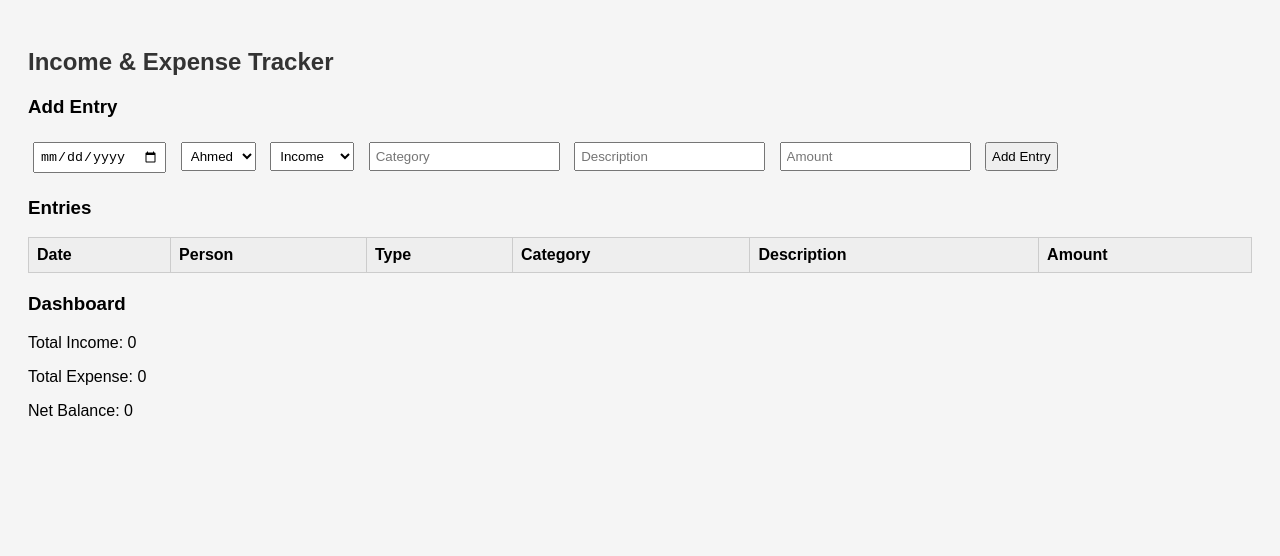
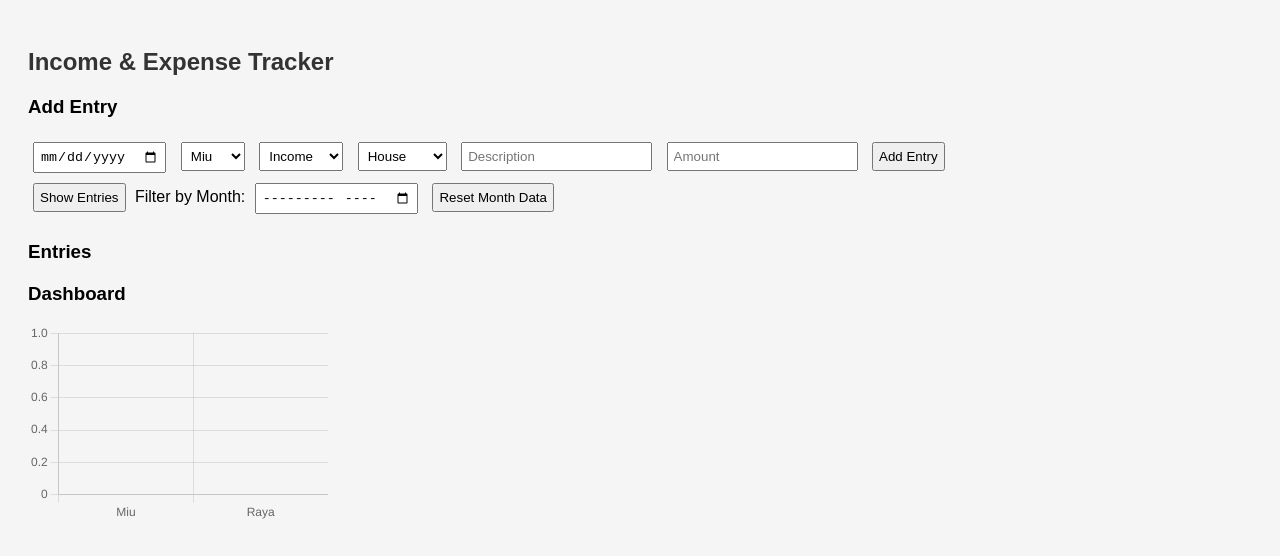
Before and after one commit to Miushaan/Kudhin-Bill-Spliter, a plain HTML site: page index.html in a window 1280 px wide. Drawn offline with nearby package versions, Linux system fonts and the light colour scheme.

Commit message:
Enhance income and expense tracker with new features
Updated the income and expense tracker to include a chart for visual representation of data, added filtering by month, and improved the entry form with more categories.

```diff
--- a/index.html
+++ b/index.html
@@ -4,6 +4,7 @@
 <meta charset="UTF-8">
 <meta name="viewport" content="width=device-width, initial-scale=1.0">
 <title>Couple Income & Expense Tracker</title>
+<script src="https://cdn.jsdelivr.net/npm/chart.js"></script>
 <style>
   body { font-family: Arial, sans-serif; padding: 20px; background: #f5f5f5; }
   h2 { color: #333; }
@@ -12,6 +13,9 @@
   th { background: #eee; }
   input, select, button { padding: 5px; margin: 5px; }
   .dashboard { margin-top: 20px; }
+  #entriesTable { display: none; margin-top: 10px; }
+  button.toggleEntries { margin-bottom: 10px; }
+  #dashboardChart { max-width: 300px; max-height: 200px; }
 </style>
 </head>
 <body>
@@ -22,20 +26,30 @@
 <form id="entryForm">
   <input type="date" id="date" required>
   <select id="person" required>
-    <option value="Ahmed">Ahmed</option>
-    <option value="Sara">Sara</option>
-    <option value="Both">Both</option>
+    <option value="Miu">Miu</option>
+    <option value="Raya">Raya</option>
   </select>
   <select id="type" required>
     <option value="Income">Income</option>
     <option value="Expense">Expense</option>
   </select>
-  <input type="text" id="category" placeholder="Category" required>
+  <select id="category" required>
+    <option value="House">House</option>
+    <option value="Transport">Transport</option>
+    <option value="Personal">Personal</option>
+    <option value="General">General</option>
+  </select>
   <input type="text" id="description" placeholder="Description">
   <input type="number" id="amount" placeholder="Amount" required>
   <button type="submit">Add Entry</button>
 </form>
 
+<button class="toggleEntries" onclick="toggleEntries()">Show Entries</button>
+<label for="monthFilter">Filter by Month:</label>
+<input type="month" id="monthFilter">
+<button onclick="resetMonthData()">Reset Month Data</button>
+
+<div id="entriesContainer">
   <h3>Entries</h3>
   <table id="entriesTable">
     <thead>
@@ -43,36 +57,68 @@
     </thead>
     <tbody></tbody>
   </table>
+</div>
 
-<div class="dashboard">
+<div class="dashboard" id="dashboard">
 <h3>Dashboard</h3>
-<p>Total Income: <span id="totalIncome">0</span></p>
-<p>Total Expense: <span id="totalExpense">0</span></p>
-<p>Net Balance: <span id="netBalance">0</span></p>
+<canvas id="dashboardChart"></canvas>
 </div>
 
 <script>
 let entries = JSON.parse(localStorage.getItem('entries')) || [];
+let chart;
+const password = '12247';
 
 function saveEntries() {
   localStorage.setItem('entries', JSON.stringify(entries));
 }
 
+function toggleEntries() {
+  const table = document.getElementById('entriesTable');
+  table.style.display = table.style.display === 'none' ? 'table' : 'none';
+}
+
 function renderTable() {
+  const monthFilter = document.getElementById('monthFilter').value;
+  entries.sort((a,b) => new Date(a.date) - new Date(b.date));
   const tbody = document.querySelector('#entriesTable tbody');
   tbody.innerHTML = '';
-  let totalIncome = 0;
-  let totalExpense = 0;
+
+  let personTotals = {Miu:0, Raya:0};
+
   entries.forEach(e => {
+    if(monthFilter && !e.date.startsWith(monthFilter)) return;
     const row = document.createElement('tr');
     row.innerHTML = `<td>${e.date}</td><td>${e.person}</td><td>${e.type}</td><td>${e.category}</td><td>${e.description}</td><td>${e.amount}</td>`;
     tbody.appendChild(row);
-    if(e.type === 'Income') totalIncome += parseFloat(e.amount);
-    else totalExpense += parseFloat(e.amount);
+
+    if(e.type === 'Income') personTotals[e.person] += parseFloat(e.amount);
+    else personTotals[e.person] -= parseFloat(e.amount);
   });
-  document.getElementById('totalIncome').textContent = totalIncome;
-  document.getElementById('totalExpense').textContent = totalExpense;
-  document.getElementById('netBalance').textContent = totalIncome - totalExpense;
+
+  renderChart(personTotals);
+}
+
+function renderChart(totals) {
+  const ctx = document.getElementById('dashboardChart').getContext('2d');
+  if(chart) chart.destroy();
+  chart = new Chart(ctx, {
+    type: 'bar',
+    data: {
+      labels: Object.keys(totals),
+      datasets: [{
+        label: 'Net Balance',
+        data: Object.values(totals),
+        backgroundColor: ['#4caf50','#f44336']
+      }]
+    },
+    options: {
+      responsive: true,
+      maintainAspectRatio: false,
+      scales: { y: { beginAtZero: true } },
+      plugins: { legend: { display: false } }
+    }
+  });
 }
 
 document.getElementById('entryForm').addEventListener('submit', e => {
@@ -91,6 +137,18 @@ document.getElementById('entryForm').addEventListener('submit', e => {
   document.getElementById('entryForm').reset();
 });
 
+document.getElementById('monthFilter').addEventListener('change', renderTable);
+
+function resetMonthData() {
+  const monthFilter = document.getElementById('monthFilter').value;
+  if(!monthFilter) { alert('Select a month to reset.'); return; }
+  const pass = prompt('Enter password to reset this month:');
+  if(pass !== password) { alert('Incorrect password'); return; }
+  entries = entries.filter(e => !e.date.startsWith(monthFilter));
+  saveEntries();
+  renderTable();
+}
+
 renderTable();
 </script>
 
```
Lines whose indentation alone changed are shown as unchanged.
